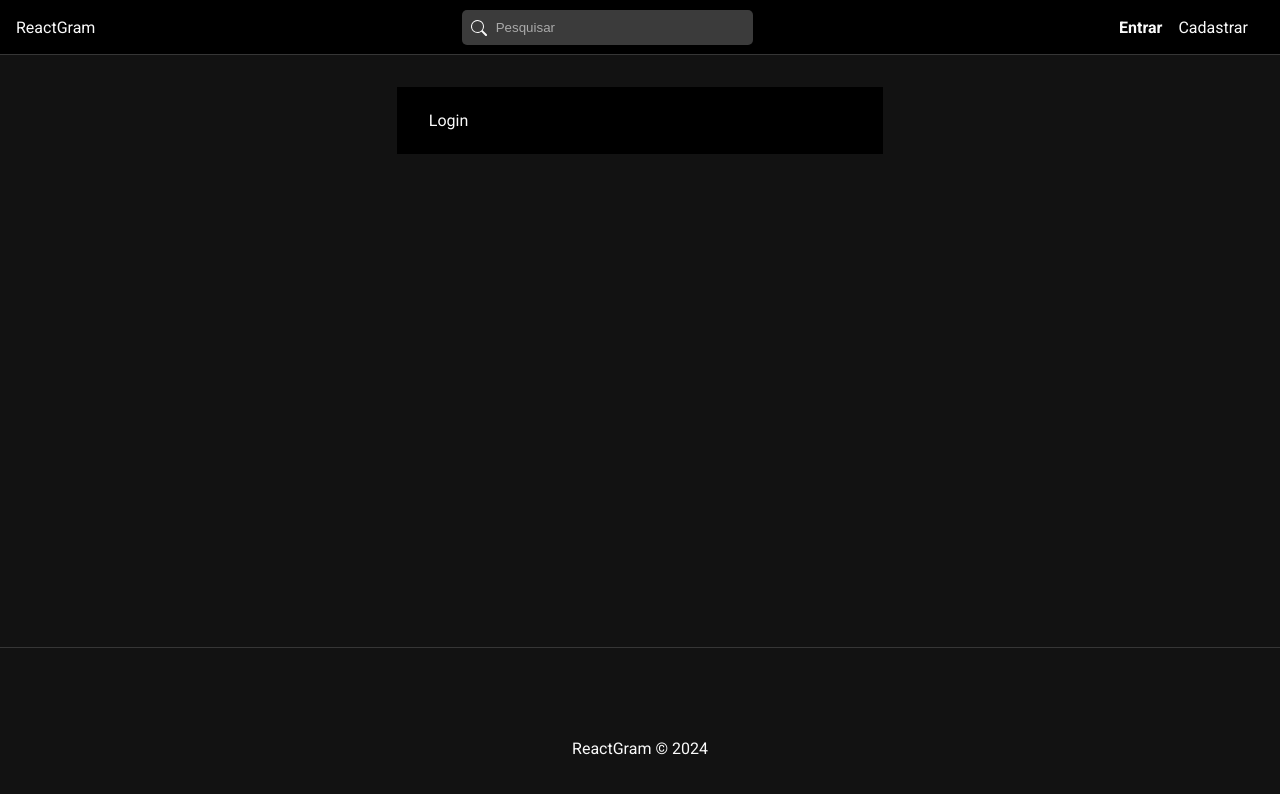
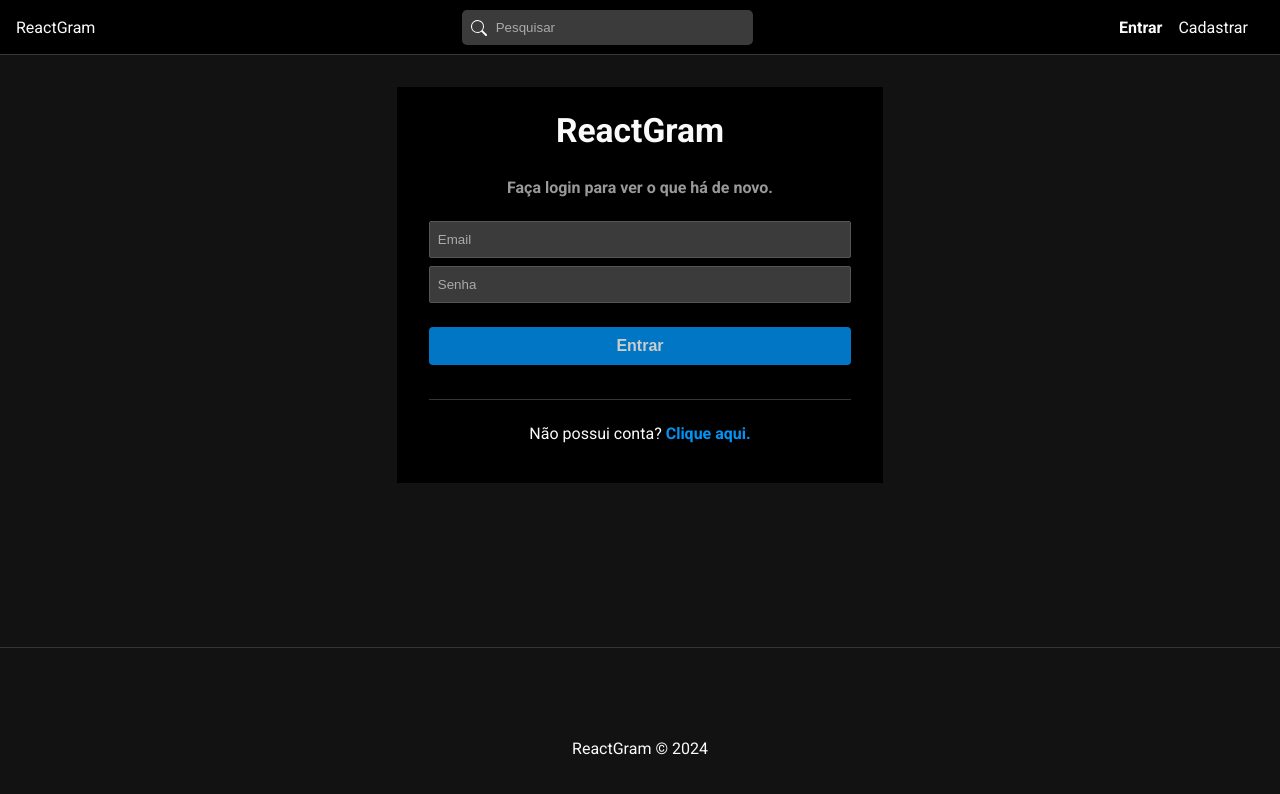
Before and after one commit to profsamuelrodrigues/ReactGran, a React (Create React App) app in the folder frontend/: page /login in a window 1280 px wide. Shown: the top 794 px of the page. Built offline with nearby package versions, Linux system fonts and the light colour scheme.

Commit message:
finalizando o login

```diff
--- a/frontend/src/pages/auth/Login.js
+++ b/frontend/src/pages/auth/Login.js
@@ -1,8 +1,54 @@
 import "./Auth.css"
 
+//comonents
+import {Link} from 'react-router-dom'
+import Message from "../../components/Message"
+
+//Hooks
+import { useState, useEffect } from "react"
+import {useSelector, useDispatch} from 'react-redux'
+
+//Redux
+import {login, reset} from "../../slices/authSlice"
+
 const Login = () => {
+
+  const [email, setEmail] = useState("")
+  const [password, setPassword] = useState("")
+
+  const dispatch = useDispatch()
+  const {loading, error} = useSelector((state)=>state.auth)
+
+  const handleSubmit = (e)=>{
+    e.preventDefault()
+
+    const user = {
+      email,
+      password
+    }
+    dispatch(login(user))
+  }
+
+  //reseta todos os estados de autenticação
+  useEffect(()=>{
+    dispatch(reset())
+  }, [dispatch])
+
   return (
-    <div id="login">Login</div>
+    <div id="login">
+      <h2>ReactGram</h2>
+      <p className="subtitle">Faça login  para ver o que há de novo.</p>
+      <form onSubmit={handleSubmit}>
+        <input type="email" placeholder="Email" onChange={(e)=>setEmail(e.target.value)} value={email || ""} />
+        <input type="password" placeholder="Senha" onChange={(e)=>setPassword(e.target.value)} value={password || ""} />
+        {!loading && <input type="submit" value="Entrar" />}
+        {loading && <input type="submit" value="Aguarde..." disabled />}
+        {error && <Message msg={error} type="error" />}
+      </form>
+      <p>
+        Não possui conta? <Link to="/register">Clique aqui.</Link>
+      </p>
+    </div>
   )
 }
 
--- a/frontend/src/pages/auth/Register.js
+++ b/frontend/src/pages/auth/Register.js
@@ -30,7 +30,6 @@
       confirmPassword
     }
 
-    console.log(user)
     dispatch(register(user))
   }
 
--- a/frontend/src/services/authService.js
+++ b/frontend/src/services/authService.js
@@ -7,7 +7,7 @@
     try {
         const res = await fetch(api + "/users/register", config).then((res)=>res.json()).catch((err)=>err)
 
-        if (res) {
+        if (res._id) {
             localStorage.setItem("user", JSON.stringify(res))
         }
 
@@ -23,9 +23,29 @@
     localStorage.removeItem("user")
 }
 
+//login do usuário
+const login = async (data)=>{
+    const config = requestConfig("POST", data)
+
+    try {
+        const res = await fetch(api + "/users/login", config).then((res)=>res.json()).catch((err)=>err)
+
+        if (res._id) {
+            localStorage.setItem("user", JSON.stringify(res))
+        }
+
+        return res
+
+    } catch (error) {
+        console.log(error)
+    }
+}
+
+
 const authService = {
     register,
     logout,
+    login,
 }
 
 export default authService
--- a/frontend/src/slices/authSlice.js
+++ b/frontend/src/slices/authSlice.js
@@ -28,6 +28,20 @@
 export const logout = createAsyncThunk("auth/logout",
     async()=>{
         await authService.logout(user)
+    }
+)
+
+//Fazendo login do ususário
+export const login = createAsyncThunk("auth/login",
+    async(user, thunkAPI)=>{
+        const data = await authService.login(user)
+
+        //verificar erros
+        if (data.errors) {
+            return thunkAPI.rejectWithValue(data.errors[0])
+        }
+
+        return data
     }
 )
 
@@ -64,6 +78,21 @@
             state.error=null
             state.user=null
         })
+        .addCase(login.pending, (state)=>{
+            state.loading=true
+            state.error=false
+        })
+        .addCase(login.fulfilled, (state, action)=>{
+            state.loading=false
+            state.success=true
+            state.error=null
+            state.user=action.payload
+        })
+        .addCase(login.rejected, (state, action)=>{
+            state.loading=false
+            state.error=action.payload
+            state.user=null
+        })
     }
 })
 
```
